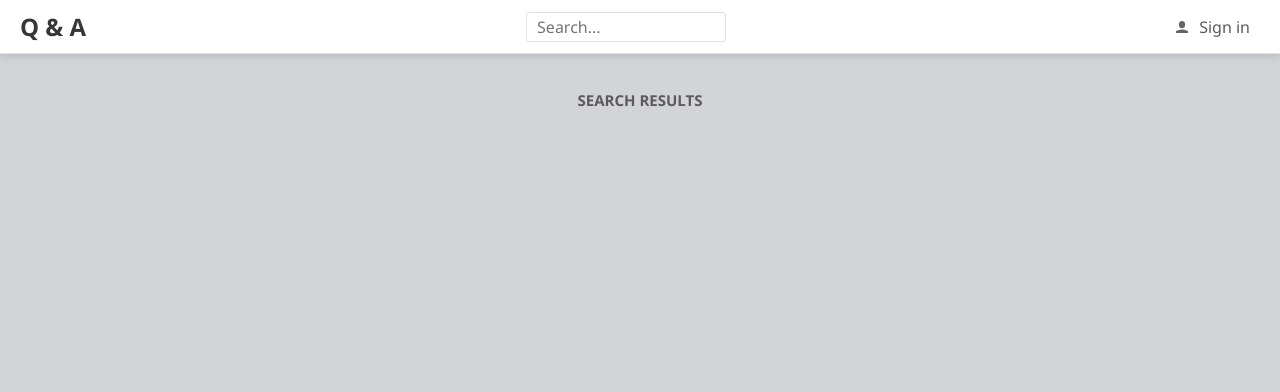
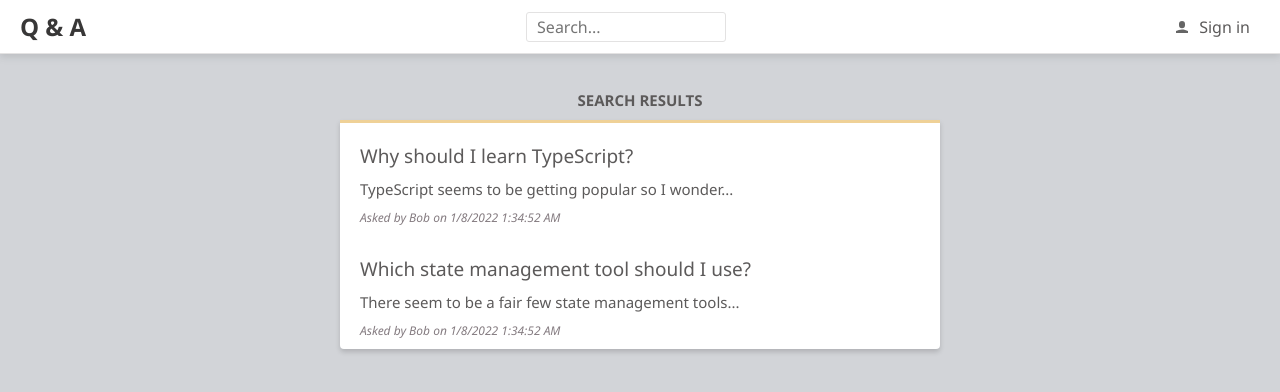
Before and after one commit to lgtoledo/QandA, a React (Create React App) app in the folder frontend/: page /search in a window 1280 px wide. Shown: the top 392 px of the page. Built offline with nearby package versions, Linux system fonts and the light colour scheme.

Commit message:
Página SearchResults donde despliego las question que se obtuvieron según el criterio de búsqueda en el query parameter

```diff
--- a/frontend/src/SearchPage.tsx
+++ b/frontend/src/SearchPage.tsx
@@ -1,4 +1,37 @@
+/** @jsxImportSource @emotion/react */
+import { css } from '@emotion/react';
 import React from 'react';
 import { Page } from './Page';
+import { useSearchParams } from 'react-router-dom';
+import { QuestionList } from './QuestionList';
+import { searchQuestions, QuestionData } from './QuestionsData';
 
-export const SearchPage = () => <Page title="Search Results"> {null} </Page>;
+export const SearchPage = () => {
+  const [searchParams] = useSearchParams();
+  const [questions, setQuestions] = React.useState<QuestionData[]>([]);
+  const search = searchParams.get('criteria') || '';
+
+  React.useEffect(() => {
+    const doSearch = async (criteria: string) => {
+      const foundResults = await searchQuestions(criteria);
+      setQuestions(foundResults);
+    };
+    doSearch(search);
+  }, [search]);
+  return (
+    <Page title="Search Results">
+      {search && (
+        <p
+          css={css`
+            font-size: 16px;
+            font-style: italic;
+            margin-top: 0px;
+          `}
+        >
+          for "{search}"
+        </p>
+      )}
+      <QuestionList data={questions} />
+    </Page>
+  );
+};
```
